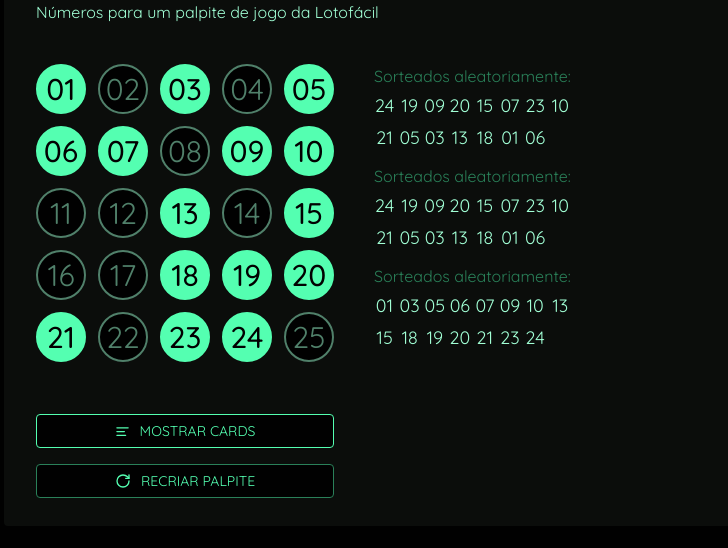
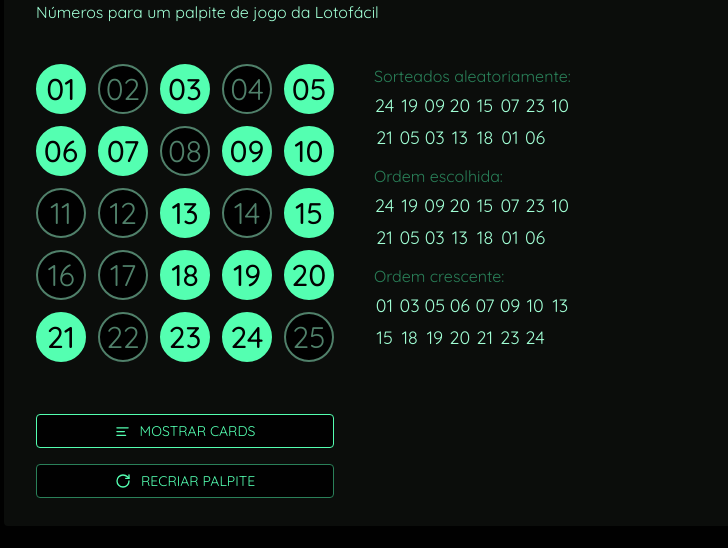
Before and after one commit to philipeoliveira/palpite-feito, a React (Vite) app: page / in a window 1280 px wide. Both pictures are taken after a click on the button "MOSTRAR ORDENS". Shown: the part 402-950 px from the top of the page, without its empty margins (79-807 px from the left). Built offline with nearby package versions, Linux system fonts and the light colour scheme.

Commit message:
Refactor context and component for betting orders

```diff
--- /dev/null
+++ b/src/components/AllBetOrders.tsx
@@ -0,0 +1,29 @@
+import { useContext } from 'react';
+
+import { BetOrder } from './BetOrder';
+import { BetContext } from '../contexts/BetContext';
+import sortNumbersAscending from '../utils/sortNumbersAscending';
+
+export function AllBetOrders() {
+   const { selectedNumbers, randonBet } = useContext(BetContext);
+
+   return (
+      <div id='bet-orders' className='flex flex-col gap-3'>
+         <BetOrder titleText='Sorteados aleatoriamente:'>
+            {randonBet.map((numString) => (
+               <span key={numString}>{numString}</span>
+            ))}
+         </BetOrder>
+         <BetOrder titleText='Ordem escolhida:'>
+            {selectedNumbers.map((numString) => (
+               <span key={numString}>{numString}</span>
+            ))}
+         </BetOrder>
+         <BetOrder titleText='Ordem crescente:'>
+            {sortNumbersAscending(selectedNumbers).map((numString) => (
+               <span key={numString}>{numString}</span>
+            ))}
+         </BetOrder>
+      </div>
+   );
+}
--- a/src/components/Bet.tsx
+++ b/src/components/Bet.tsx
@@ -1,10 +1,10 @@
-import { useEffect, useContext, useCallback, useState } from 'react';
+import { useEffect, useContext, useCallback } from 'react';
 import { ArrowLeftRight, AlignLeft, RotateCw } from 'lucide-react';
 
 import { Subtitle } from './Subtitle';
-import { BetOrder } from './BetOrder';
 import { BetNumbers } from './BetNumbers';
 import { Button } from './Button';
+import { AllBetOrders } from './AllBetOrders';
 import { BetCards } from './BetCards';
 import { ToastCustom } from './radix/ToastCustom';
 
@@ -12,16 +12,13 @@
 import { BetContext } from '../contexts/BetContext';
 
 import { generateBet } from '../utils/generateBet';
-import sortNumbersAscending from '../utils/sortNumbersAscending';
 
 export function Bet() {
    const { selectedModality } = useContext(ModalityContext);
    const { minNumbersToBet, totalNumbersAvailable } = selectedModality;
 
-   const { selectedNumbers, setSelectedNumbers, showOrders, handleToggleInfos } =
+   const { setSelectedNumbers, setRandonBet, showOrders, handleToggleInfos } =
       useContext(BetContext);
-
-   const [randonBet, setRandonBet] = useState<string[]>([]);
 
    /**
     * Inicia com aposta criada
@@ -32,7 +29,7 @@
       const generatedBet = generateBet(minNumbersToBet, totalNumbersAvailable);
       setSelectedNumbers(generatedBet);
       setRandonBet(generatedBet);
-   }, [setSelectedNumbers, minNumbersToBet, totalNumbersAvailable]);
+   }, [setSelectedNumbers, setRandonBet, minNumbersToBet, totalNumbersAvailable]);
 
    useEffect(() => {
       createBet();
@@ -76,27 +73,7 @@
                </div>
             </div>
 
-            {showOrders ? (
-               <div id='bet-orders' className='flex flex-col gap-3'>
-                  <BetOrder>
-                     {randonBet.map((numString) => (
-                        <span key={numString}>{numString}</span>
-                     ))}
-                  </BetOrder>
-                  <BetOrder>
-                     {selectedNumbers.map((numString) => (
-                        <span key={numString}>{numString}</span>
-                     ))}
-                  </BetOrder>
-                  <BetOrder>
-                     {sortNumbersAscending(selectedNumbers).map((numString) => (
-                        <span key={numString}>{numString}</span>
-                     ))}
-                  </BetOrder>
-               </div>
-            ) : (
-               <BetCards />
-            )}
+            {showOrders ? <AllBetOrders /> : <BetCards />}
          </div>
       </section>
    );
--- a/src/components/BetOrder.tsx
+++ b/src/components/BetOrder.tsx
@@ -3,16 +3,17 @@
 import { ModalityContext } from '../contexts/ModalityContext';
 
 interface BetOrdersProps {
+   titleText: string;
    children: React.ReactNode;
 }
 
-export function BetOrder({ children }: BetOrdersProps) {
+export function BetOrder({ titleText, children }: BetOrdersProps) {
    const { selectedModality } = useContext(ModalityContext);
    const { totalNumbersAvailable } = selectedModality;
 
    return (
       <div className='flex flex-col gap-1'>
-         <h3 className='text-green-700'>Sorteados aleatoriamente:</h3>
+         <h3 className='text-green-700'>{titleText}</h3>
          <div
             className={`grid ${
                +totalNumbersAvailable < 50 ? 'grid-cols-8' : 'grid-cols-10'
--- a/src/contexts/BetContext.tsx
+++ b/src/contexts/BetContext.tsx
@@ -3,6 +3,8 @@
 interface BetContextProps {
    selectedNumbers: string[];
    setSelectedNumbers: (bet: string[] | ((prevState: string[]) => string[])) => void;
+   randonBet: string[];
+   setRandonBet: (nums: string[]) => void;
    showOrders: boolean;
    setShowOrders: (orders: boolean) => void;
    handleToggleInfos: () => void;
@@ -16,6 +18,7 @@
 
 export function BetProvider({ children }: BetProviderProps) {
    const [selectedNumbers, setSelectedNumbers] = useState<string[]>([]);
+   const [randonBet, setRandonBet] = useState<string[]>([]);
    const [showOrders, setShowOrders] = useState(false);
 
    function handleToggleInfos() {
@@ -27,6 +30,8 @@
          value={{
             selectedNumbers,
             setSelectedNumbers,
+            randonBet,
+            setRandonBet,
             showOrders,
             setShowOrders,
             handleToggleInfos,
```
